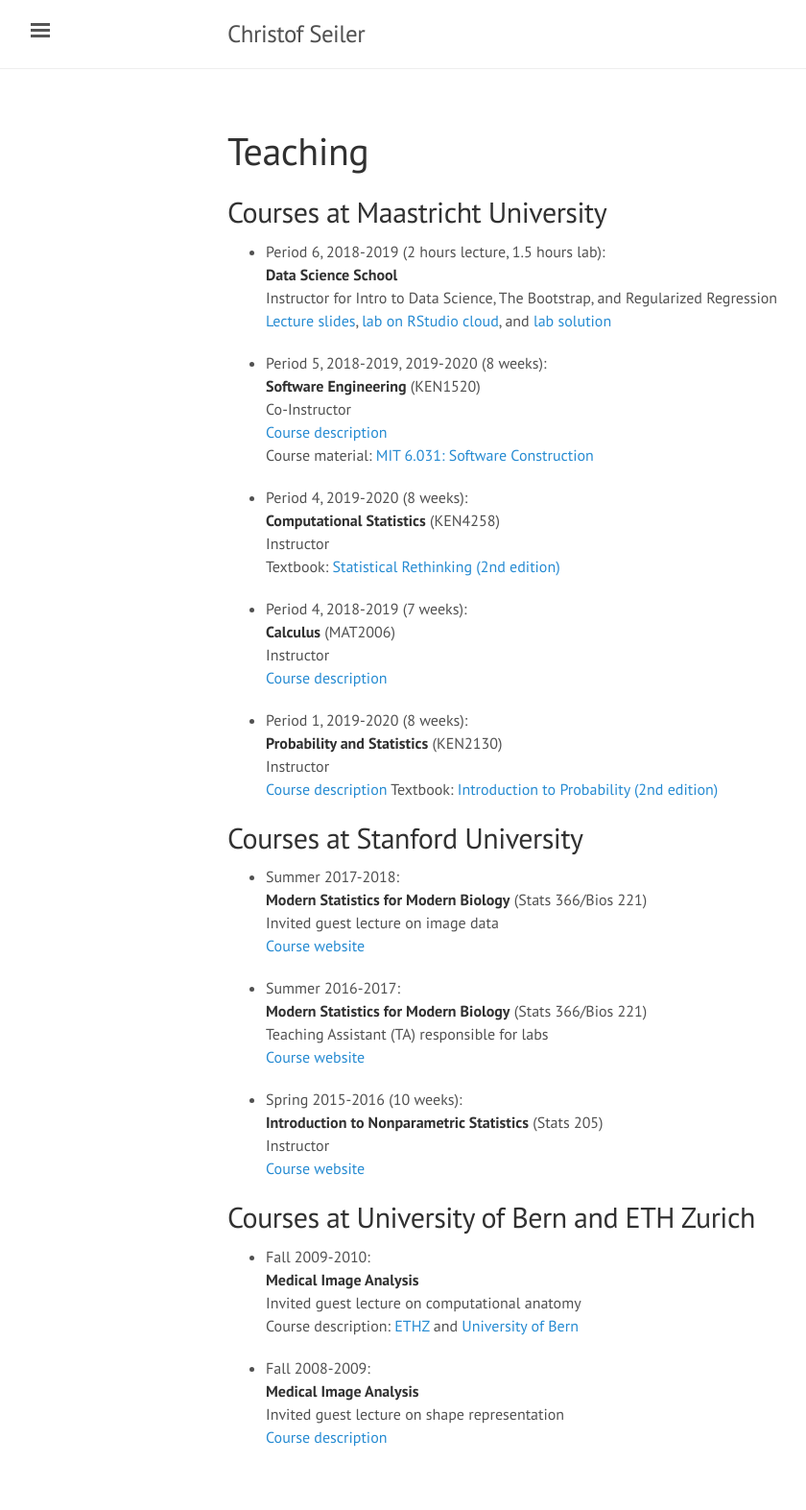
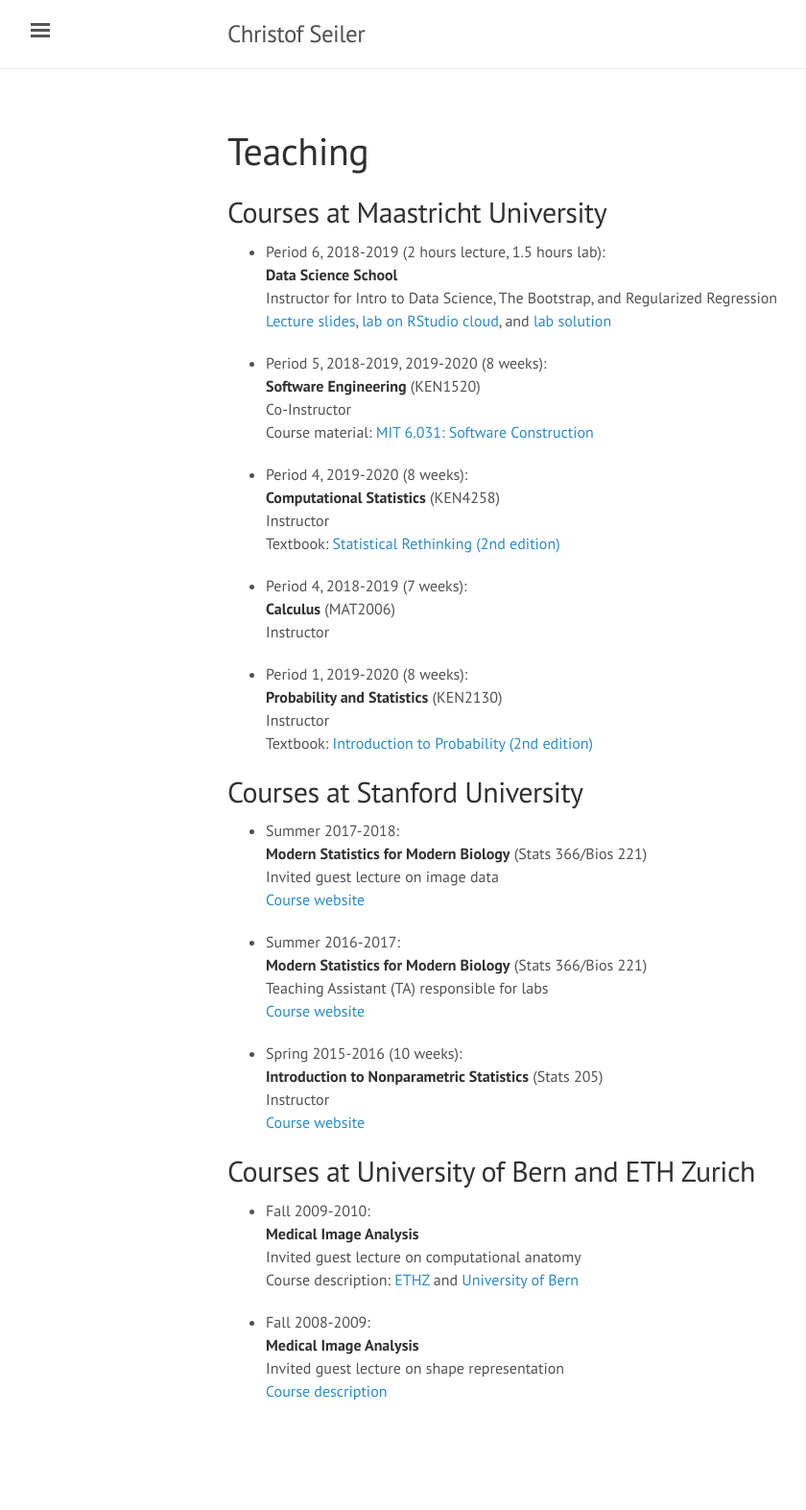
Before and after one commit to ChristofSeiler/ChristofSeiler.github.io, a Jekyll site: the page built from teaching.md, in a window 1280 px wide. Shown: the whole page at 96% size, without its empty margins (3-843 px from the left). Built offline with Jekyll 4.4.1, drawn with Linux system fonts in a browser that asks for light colours; after the commit the page ends 1525 px from its top, so only the background shows below that.

Commit message:
removed link to course desc

```diff
--- a/teaching.md
+++ b/teaching.md
@@ -13,7 +13,6 @@ Instructor for Intro to Data Science, The Bootstrap, and Regularized Regression
 * Period 5, 2018-2019, 2019-2020 (8 weeks): <br>
 **Software Engineering** (KEN1520) <br>
 Co-Instructor <br>
-[Course description](https://www.maastrichtuniversity.nl/education/bachelor/bachelor-data-science-and-knowledge-engineering/courses-curriculum) <br>
 Course material: [MIT 6.031: Software Construction](http://web.mit.edu/6.031/)
 
 * Period 4, 2019-2020 (8 weeks): <br>
@@ -24,12 +23,10 @@ Textbook: [Statistical Rethinking (2nd edition)](https://xcelab.net/rm/statistic
 * Period 4, 2018-2019 (7 weeks): <br>
 **Calculus** (MAT2006) <br>
 Instructor <br>
-[Course description](https://www.maastrichtuniversity.nl/education/bachelor/bachelor-maastricht-science-programme/courses-curriculum)
 
 * Period 1, 2019-2020 (8 weeks): <br>
 **Probability and Statistics** (KEN2130) <br>
 Instructor <br>
-[Course description](https://www.maastrichtuniversity.nl/education/bachelor/bachelor-data-science-and-knowledge-engineering/courses-curriculum)
 Textbook: [Introduction to Probability (2nd edition)](https://drive.google.com/file/d/1VmkAAGOYCTORq1wxSQqy255qLJjTNvBI/view)
 
 ## Courses at Stanford University
```
